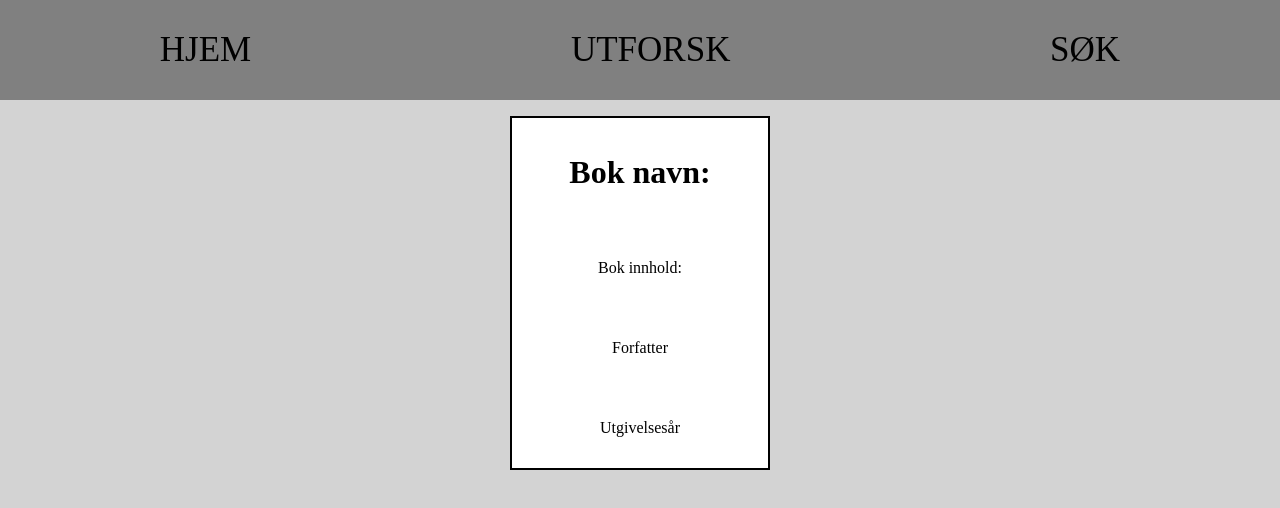
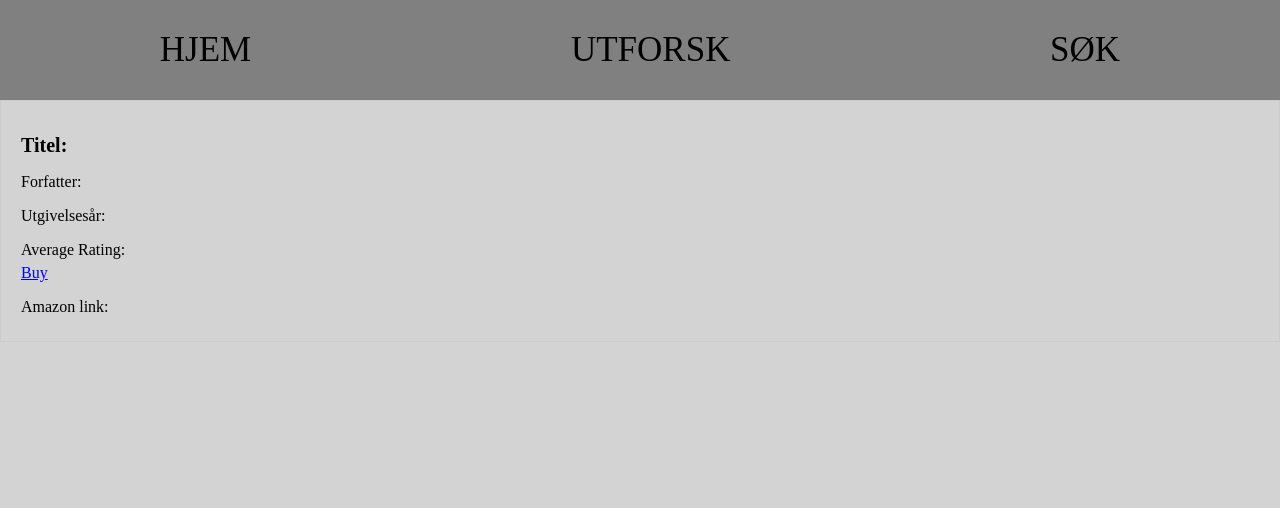
Before and after one commit to TordWestby/uin23ak4_booksearch_Westby, a React (Vite) app in the folder my-app/: page / in a window 1280 px wide. Shown: the top 508 px of the page. Built offline with nearby package versions, Linux system fonts and the light colour scheme.

Commit message:
rask backup!

```diff
--- /dev/null
+++ b/my-app/src/components/boxlayout.jsx
@@ -0,0 +1,19 @@
+import React from 'react';
+import { Router } from 'react-router-dom';
+
+function BoxLayout({ title, author, year, id_amazon, ratings_average }) {
+    return (
+        <div className='boxes'>
+            <h1>Titel: {title}</h1>
+            <p>Forfatter: {author}</p>
+            <p>Utgivelsesår: {year}</p>
+            <p>Average Rating: {ratings_average}</p>
+            <a href={id_amazon ? id_amazon : '#'}>Buy</a>
+            <p>Amazon link: {id_amazon}</p>
+        </div>
+    );
+}
+
+
+
+export default BoxLayout;
--- a/my-app/src/components/home.jsx
+++ b/my-app/src/components/home.jsx
@@ -1,18 +1,14 @@
-import react from 'react';
-import { useState } from 'react';
+import React from 'react';
+import BoxLayout from './boxlayout.jsx';
 
 function Home() {
     return (
         <div className='main-content'>
-            <div className='boxes'>
-                <h1>Bok navn:</h1>
-                <p>Bok innhold:</p>
-                <p>Forfatter</p>
-                <p>Utgivelsesår</p>
-            </div>
+            <BoxLayout
+
+            />
         </div>
-    )
+    );
 }
 
-
-export default Home
+export default Home;
--- a/my-app/src/components/soke.jsx
+++ b/my-app/src/components/soke.jsx
@@ -1,5 +1,5 @@
 import React, { useState } from "react";
-
+import BoxLayout from "./boxlayout";
 
 
 function Soke() {
@@ -13,7 +13,7 @@ function Soke() {
     const handleSubmit = async (event) => {
         event.preventDefault();
         try {
-            const response = await fetch(`https://openlibrary.org/search.json?q=${query}`);
+            const response = await fetch(`https://openlibrary.org/search.json?title=${query}`);
             const data = await response.json();
             setBooks(data.docs);
         } catch (error) {
@@ -27,22 +27,22 @@ function Soke() {
             <input type="text" value={query} onChange={handleChange} />
             <button type="submit">Search</button>
         </form>
-        <ul>
-            {books.map((book, index) => (
-                <li key={index}>
-                    <div id='search-container'>
-                    <h2>Title:</h2> <p>{book.title}</p>
-                    <h2>Author:</h2> <p>{book.author_name ? book.author_name.join(', ') : 'Unknown'}</p>
-                    </div>
-                </li>
-            ))}
-        </ul>
-    </div>
+        {books.map((book, index) => (
+            <BoxLayout
+            key={index}
+            title={book.title}
+            author={book.author_name ? book.author_name.join(', ') : 'Ukjent'}
+            year={book.first_publish_year ? book.first_publish_year : 'Ukjent'}
+            ratings_average={book.ratings_average ? book.ratings_average : 'Ukjent'}
+            id_amazon={book.id_amazon ? book.id_amazon: 'Ukjent'}
+            />
+        ))}
+        </div>
 );
 }
 
 /*
-Denne koden er skrevet med OpenAi sin chatbot ChatGpt 3.5 [sist oppdatert 13 Februar 2024]
+Denne koden er hovedsaklig skrevet med OpenAi sin chatbot ChatGpt 3.5 [sist oppdatert 13 Februar 2024]
 Chat logg: https://chat.openai.com/share/49febf86-3667-4322-8129-783788e383c8
 */
 
--- a/my-app/src/style.css
+++ b/my-app/src/style.css
@@ -6,30 +6,6 @@ body {
     background-color: var(--background);
     margin: 0;
     padding: 0;
-}
-
-
-.main-content {
-    width: 100%;
-    height: 100%;
-    padding: 0;
-    margin: 0;
-    display: flex;
-    justify-content: center;
-    align-items: center;
-    flex-direction: column;
-}
-
-.main-content .boxes {
-    margin: 1rem;
-    width: 20%;
-    height: 350px;
-    border: 2px solid black;
-    background-color: white;
-    display: flex;
-    flex-direction: column;
-    align-items: center;
-    justify-content: space-around;
 }
 
 .search-site {
@@ -66,63 +42,18 @@ nav ul li a:hover {
     transition: 0.4s;
 }
 
-/*Search function*/
 
-#book-styling {
-    display: flex;
-    flex-direction: column;
-    justify-content: center;
-    align-items: center;
+.boxes {
+    border: 1px solid #ccc;
+    padding: 20px;
+    margin-bottom: 20px;
 }
 
-#book-styling form {
-    margin-top: 3rem;
-    display: flex;
-    flex-direction: column;
-    justify-content: center;
-    align-items: center;
+.boxes h1 {
+    font-size: 20px;
+    margin-bottom: 10px;
 }
 
-#book-styling form input {
-    width: 250px;
-    height: 30px;
-    font-size: 22px;
+.boxes p {
+    margin-bottom: 5px;
 }
-
-#book-styling form button {
-    height: 35px;
-    width: 100px;
-    background-color: white;
-}
-
-#book-styling ul {
-    width: 50%;
-    height: 100%;
-}
-
-#book-styling ul li {
-    list-style: none;
-    background-color: white;
-}
-
-#book-styling ul li * {
-    width: 100%;
-    height: 100%;
-    margin: 0;
-}
-
-#book-styling ul li p {
-    font-size: 25px;
-}
-
-#book-styling ul li h2 {
-    border-right: 2px solid black;
-    font-style: italic;
-}
-
-#search-container {
-    border: 2px solid black;
-    display: grid;
-    grid-template-columns: 20% 70%;
-    grid-template-rows: auto auto;
-}
```
